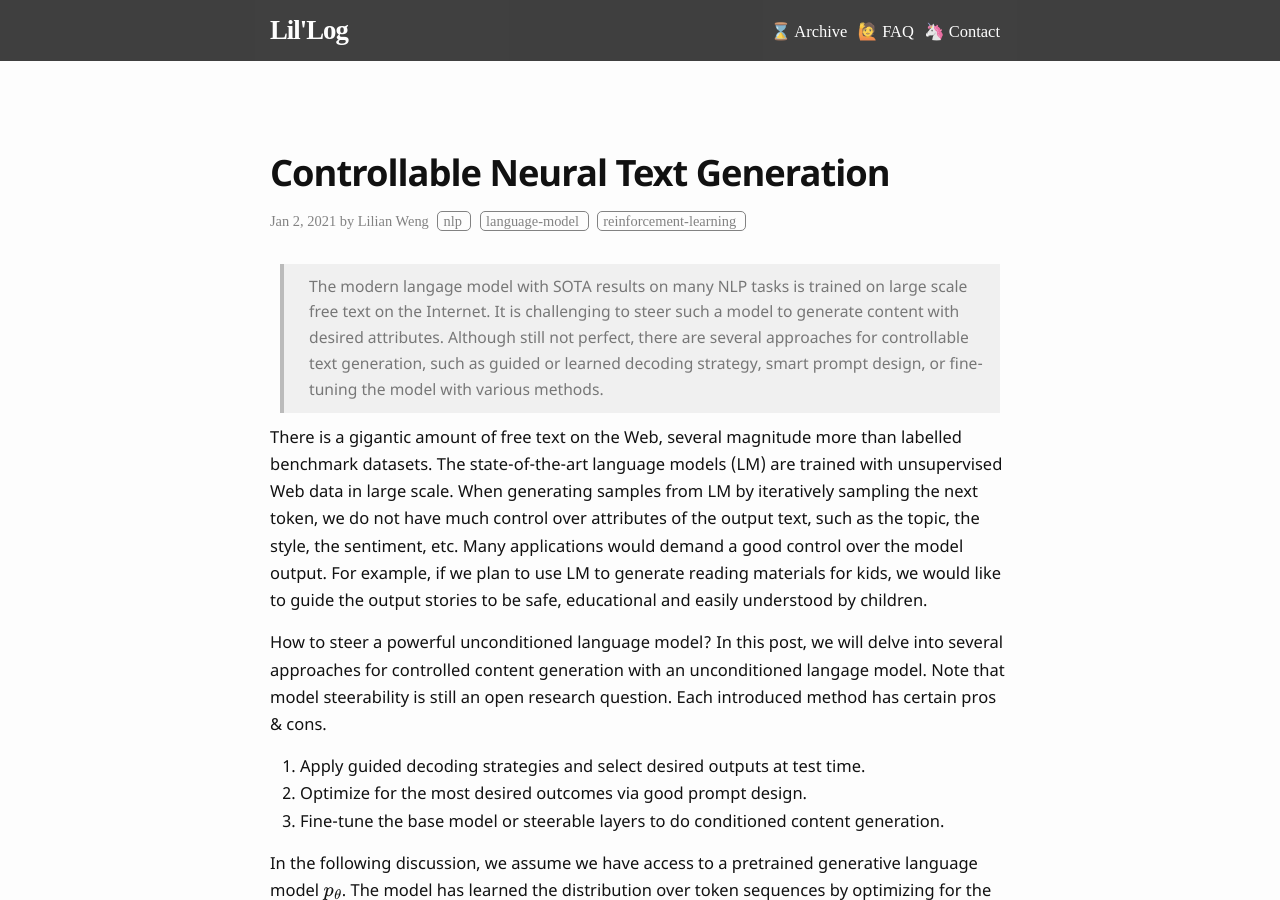
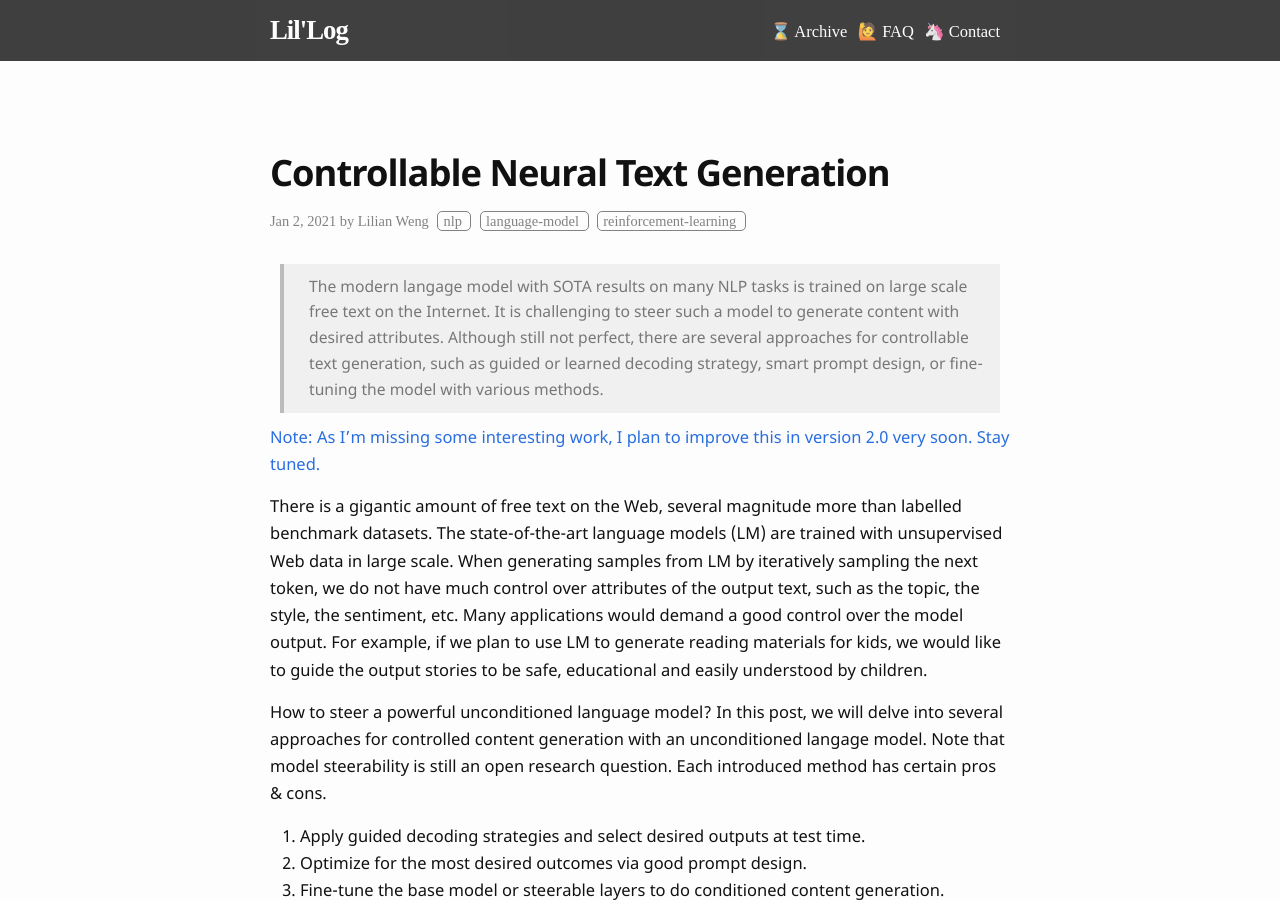
Before and after one commit to lilianweng/lil-log, a Jekyll site: the page built from _posts/2021-01-02-controllable-neural-text-generation.md, in a window 1280 px wide and 900 px high. Built offline with Jekyll 4.4.1, drawn with Linux system fonts in a browser that asks for light colours; some web fonts are replaced; formulas are drawn with MathJax 3; comment, search, counter and statistics services are not loaded.

Commit message:
Add note

```diff
--- a/_posts/2021-01-02-controllable-neural-text-generation.md
+++ b/_posts/2021-01-02-controllable-neural-text-generation.md
@@ -10,6 +10,9 @@ tags: nlp language-model reinforcement-learning
 > The modern langage model with SOTA results on many NLP tasks is trained on large scale free text on the Internet. It is challenging to steer such a model to generate content with desired attributes. Although still not perfect, there are several approaches for controllable text generation, such as guided or learned decoding strategy, smart prompt design, or fine-tuning the model with various methods.
 
 <!--more-->
+
+<span style="color: #286ee0;">Note: As I'm missing some interesting work, I plan to improve this in version 2.0 very soon. Stay tuned.</span>
+
 
 There is a gigantic amount of free text on the Web, several magnitude more than labelled benchmark datasets. The state-of-the-art language models (LM) are trained with unsupervised Web data in large scale. When generating samples from LM by iteratively sampling the next token, we do not have much control over attributes of the output text, such as the topic, the style, the sentiment, etc. Many applications would demand a good control over the model output. For example, if we plan to use LM to generate reading materials for kids, we would like to guide the output stories to be safe, educational and easily understood by children.
 
```
